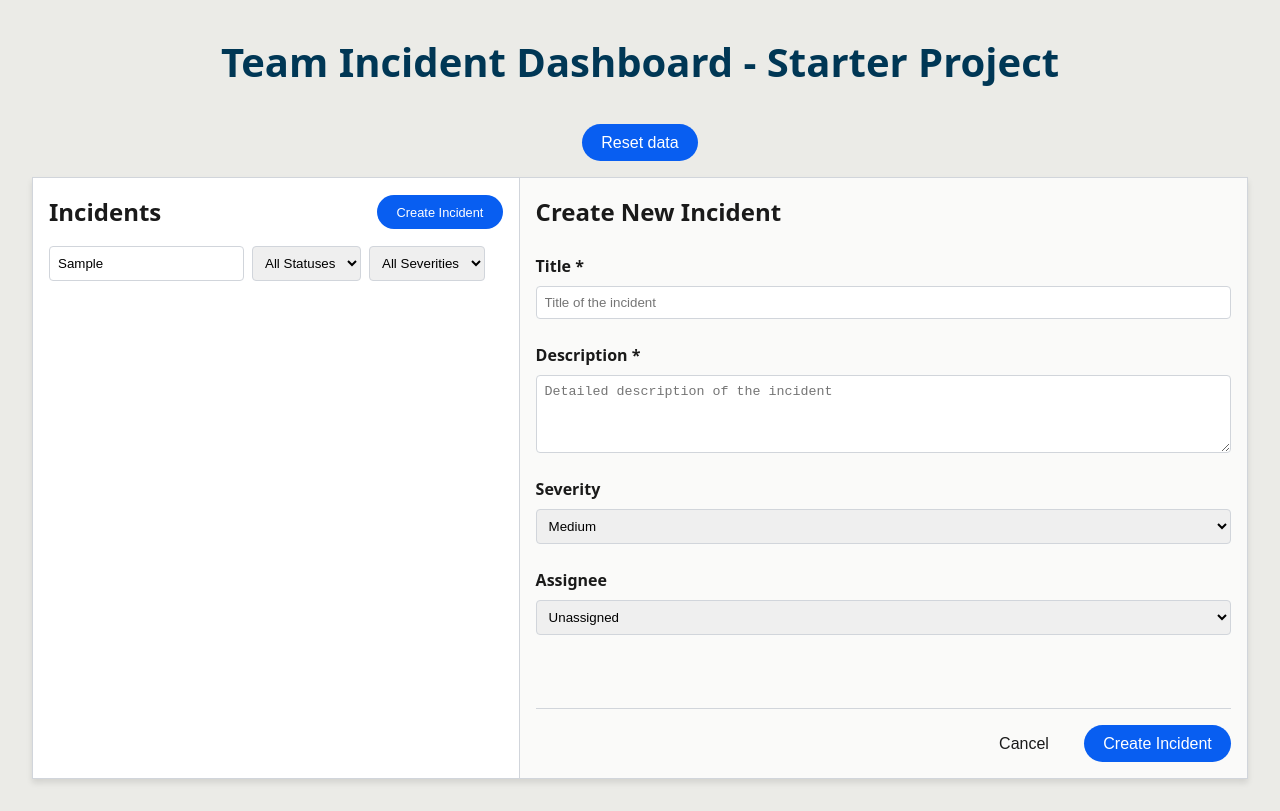
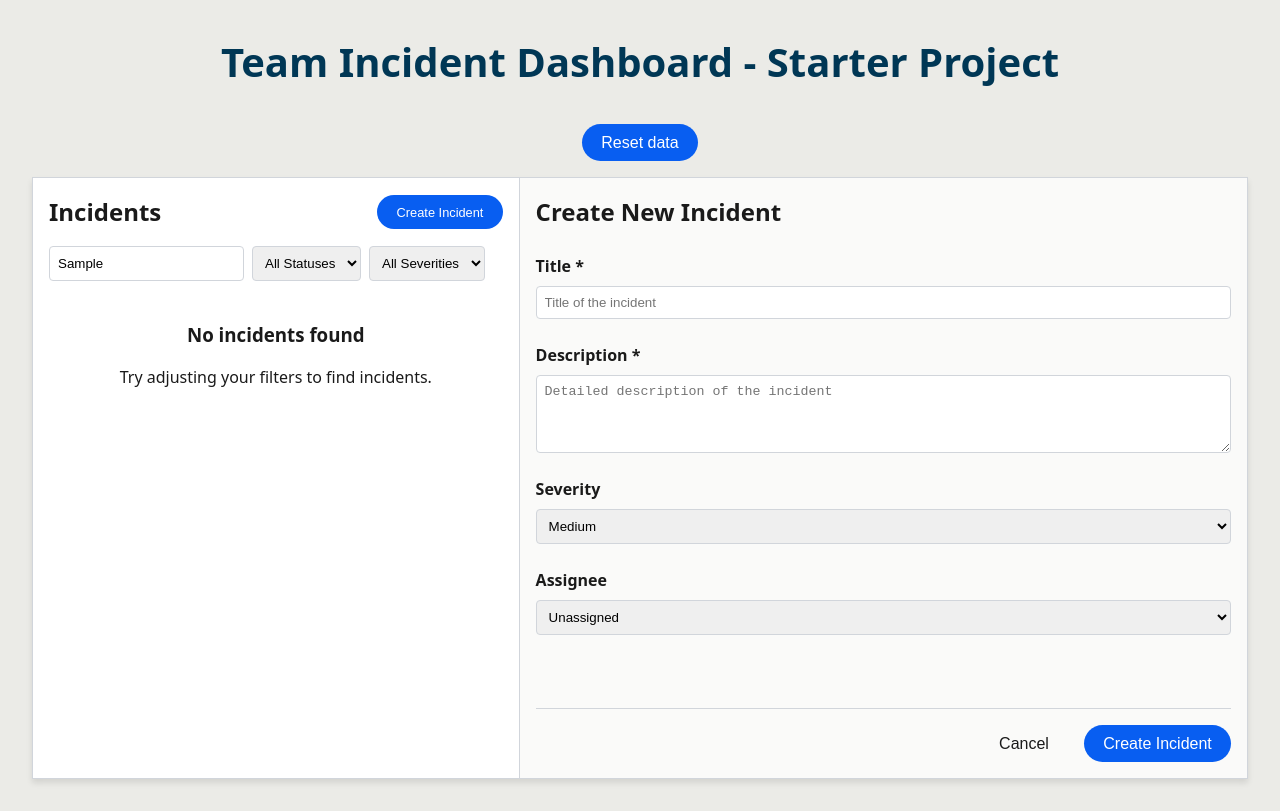
Before and after one commit to vitorleite/db-fe-exercise-incidents-dashboard, a React (Vite) app: page / in a window 1280 px wide. Both pictures are taken after typing "Sample" into the empty fields and a click on the button "Create Incident". Built offline with nearby package versions, Linux system fonts and the light colour scheme.

Commit message:
add loading skeleton add empty state to use for errors and empty states

```diff
--- /dev/null
+++ b/src/components/ui/EmptyState.module.css
@@ -0,0 +1,16 @@
+.emptyState {
+  display: flex;
+  flex-direction: column;
+  align-items: center;
+  justify-content: center;
+  padding: 2rem 1rem;
+  text-align: center;
+}
+
+.title {
+  font-weight: 600;
+}
+
+.description {
+  max-width: 400px;
+}
--- /dev/null
+++ b/src/components/ui/EmptyState.tsx
@@ -0,0 +1,17 @@
+import styles from "./EmptyState.module.css";
+
+interface EmptyStateProps {
+  title: string;
+  description: string;
+  action?: React.ReactNode;
+}
+
+export function EmptyState({ title, description, action }: EmptyStateProps) {
+  return (
+    <div className={styles.emptyState}>
+      <h3 className={styles.title}>{title}</h3>
+      <p className={styles.description}>{description}</p>
+      {action && <div className={styles.action}>{action}</div>}
+    </div>
+  );
+}
--- /dev/null
+++ b/src/components/ui/ErrorWrapper.module.css
@@ -0,0 +1,4 @@
+.errorWrapper {
+  padding: 1rem;
+  text-align: center;
+}
--- a/src/components/ui/index.ts
+++ b/src/components/ui/index.ts
@@ -1,2 +1,3 @@
 export * from "./Button";
 export * from "./Loading";
+export * from "./EmptyState";
--- a/src/features/Incidents/IncidentDetail.tsx
+++ b/src/features/Incidents/IncidentDetail.tsx
@@ -1,4 +1,4 @@
-import { Loading } from "@/components/ui";
+import { Button, EmptyState, Loading } from "@/components/ui";
 import { Incident } from "@/api/types";
 
 import { useIncidentQuery, useUpdateIncidentMutation } from "./hooks";
@@ -14,7 +14,7 @@ interface IncidentDetailProps {
 }
 
 export function IncidentDetail({ id }: IncidentDetailProps) {
-  const { data: incident, isLoading, error } = useIncidentQuery(id);
+  const { data: incident, isLoading, error, refetch } = useIncidentQuery(id);
   const updateMutation = useUpdateIncidentMutation();
 
   if (isLoading) {
@@ -22,7 +22,17 @@ export function IncidentDetail({ id }: IncidentDetailProps) {
   }
 
   if (error) {
-    return <div className="incident-detail-error">Error: {error.message}</div>;
+    return (
+      <EmptyState
+        title="Error loading incident"
+        description={error.message}
+        action={
+          <Button variant="link" onClick={() => refetch()}>
+            Try again
+          </Button>
+        }
+      />
+    );
   }
 
   if (!incident) {
--- a/src/features/Incidents/IncidentList.tsx
+++ b/src/features/Incidents/IncidentList.tsx
@@ -5,10 +5,14 @@ import { useEffect, useMemo, useState } from "react";
 import type { Incident } from "@/api/types";
 import type { Filters } from "./types";
 
-import { Loading } from "@/components/ui";
-import { IncidentFilters, IncidentListItem } from "./components";
+import {
+  IncidentFilters,
+  IncidentListItem,
+  IncidentListLoadingSkeleton,
+} from "./components";
 
 import styles from "./incidents.module.css";
+import { Button, EmptyState } from "@/components/ui";
 
 interface IncidentListProps {
   onSelect: (incidentId: Incident["id"] | undefined) => void;
@@ -19,7 +23,7 @@ export function IncidentList({
   onSelect,
   selectedIncidentId,
 }: IncidentListProps) {
-  const { data: incidents, isLoading, error } = useIncidentsQuery();
+  const { data: incidents, isLoading, error, refetch } = useIncidentsQuery();
 
   const handleSelect = (incidentId: Incident["id"] | undefined) => {
     if (incidentId === selectedIncidentId) {
@@ -60,17 +64,33 @@ export function IncidentList({
   }, [filters, onSelect, filteredIncidents, selectedIncidentId]);
 
   if (isLoading) {
-    return <Loading />;
+    return <IncidentListLoadingSkeleton />;
   }
 
   if (error) {
-    return <div>Error loading incidents: {error.message}</div>;
+    return (
+      <EmptyState
+        title="Error loading incidents"
+        description={error.message}
+        action={
+          <Button variant="link" onClick={() => refetch()}>
+            Try again
+          </Button>
+        }
+      />
+    );
   }
 
   return (
     <>
       <IncidentFilters filters={filters} onFiltersChange={setFilters} />
       <div className={styles.incidentListItems}>
+        {filteredIncidents.length === 0 && (
+          <EmptyState
+            title="No incidents found"
+            description="Try adjusting your filters to find incidents."
+          />
+        )}
         {filteredIncidents?.map((incident) => (
           <IncidentListItem
             key={incident.id}
--- /dev/null
+++ b/src/features/Incidents/components/IncidentListLoadingSkeleton.module.css
@@ -0,0 +1,36 @@
+.skeleton {
+  display: flex;
+  flex-direction: column;
+  gap: 1rem;
+}
+
+.skeletonItem {
+  padding: 1rem;
+  border: 1px solid var(--colour-border);
+  animation: pulse 1.5s ease-in-out infinite;
+}
+
+.skeletonTitle {
+  height: 20px;
+  background-color: var(--colour-surface);
+  border-radius: 4px;
+  margin-bottom: 0.5rem;
+  width: 70%;
+}
+
+.skeletonMeta {
+  height: 16px;
+  background-color: var(--colour-surface);
+  border-radius: 4px;
+  width: 40%;
+}
+
+@keyframes pulse {
+  0%,
+  100% {
+    opacity: 1;
+  }
+  50% {
+    opacity: 0.5;
+  }
+}
--- /dev/null
+++ b/src/features/Incidents/components/IncidentListLoadingSkeleton.tsx
@@ -0,0 +1,14 @@
+import styles from "./IncidentListLoadingSkeleton.module.css";
+
+export function IncidentListLoadingSkeleton({ cardCount = 3 }) {
+  return (
+    <div className={styles.skeleton}>
+      {[...Array(cardCount)].map((_, i) => (
+        <div key={i} className={styles.skeletonItem}>
+          <div className={styles.skeletonTitle} />
+          <div className={styles.skeletonMeta} />
+        </div>
+      ))}
+    </div>
+  );
+}
--- a/src/features/Incidents/components/index.ts
+++ b/src/features/Incidents/components/index.ts
@@ -4,3 +4,4 @@ export * from "./IncidentMeta";
 export * from "./IncidentsFilters";
 export * from "./IncidentStatusHistory";
 export * from "./IncidentTitle";
+export * from "./IncidentListLoadingSkeleton";
```
Also changed, not shown: src/components/ui/ErrorWrapper.tsx (added, +9 -0 lines), 1 other file (tests, documents, lock files or other folders).
